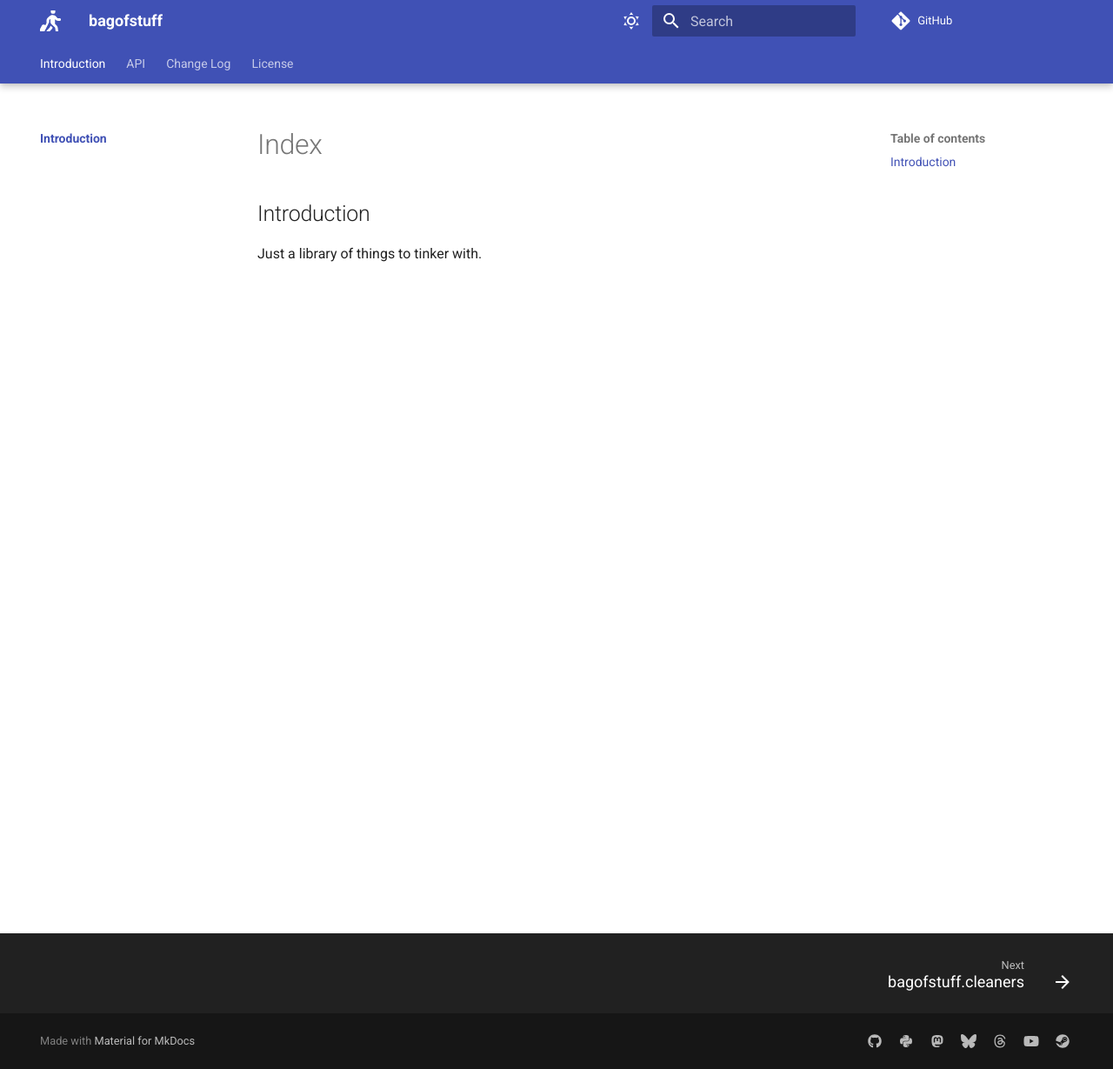
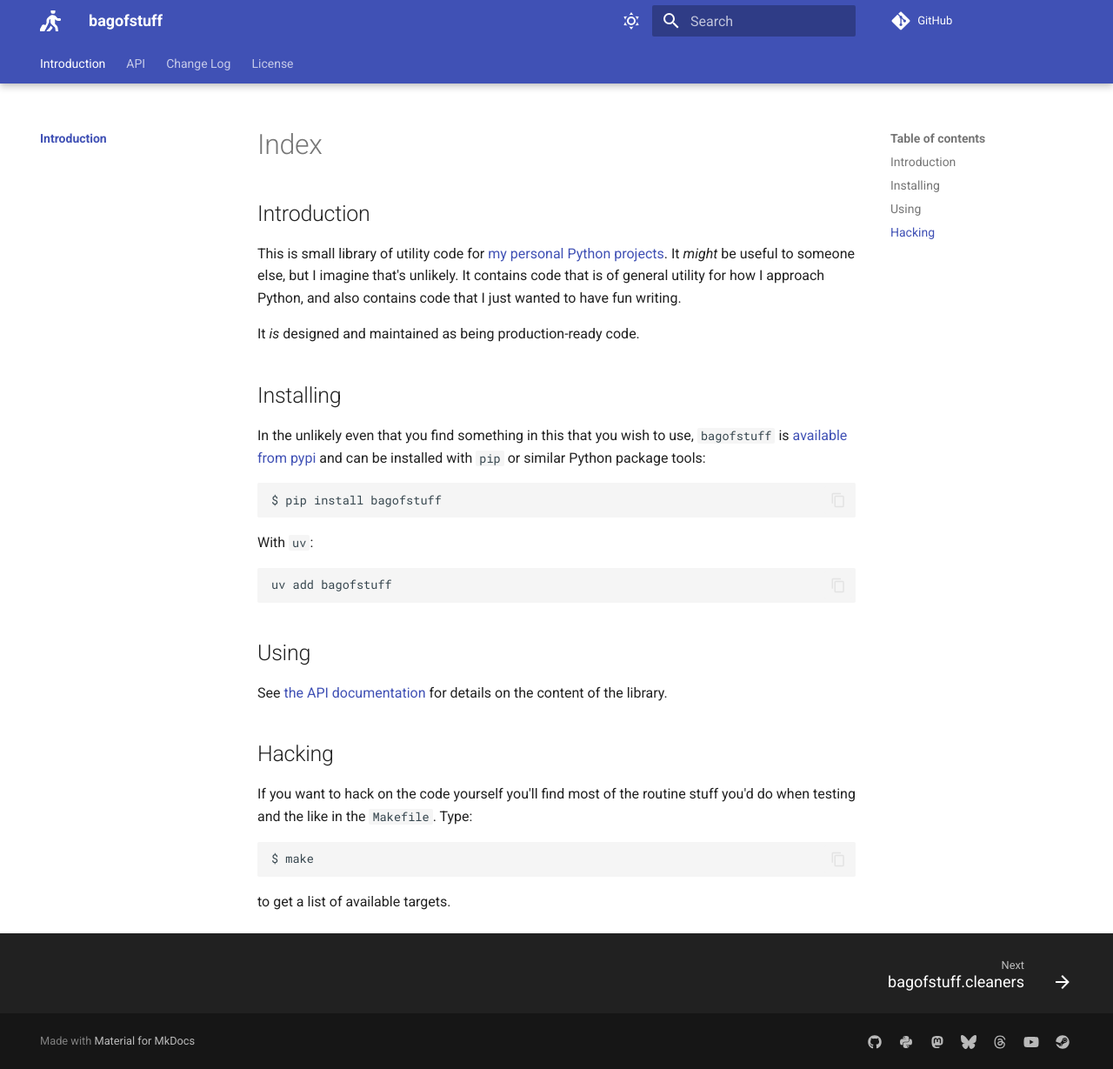
Before and after one commit to davep/bagofstuff, an MkDocs documentation site: the page built from docs/source/index.md, in a window 1280 px wide and 1229 px high. Shown: the whole window at 87% size. Built offline with MkDocs 1.6.1 and Material for MkDocs 9.7.7, drawn with Linux system fonts in a browser that asks for light colours; comment, search, counter and statistics services are not loaded.

Commit message:
:books: Flesh out the README and the docs index

````diff
--- a/docs/source/index.md
+++ b/docs/source/index.md
@@ -1,5 +1,43 @@
 ## Introduction
 
-Just a library of things to tinker with.
+This is small library of utility code for [my personal Python
+projects](https://github.com/davep?tab=repositories&q=&type=source&language=python&sort=).
+It *might* be useful to someone else, but I imagine that's unlikely. It
+contains code that is of general utility for how I approach Python, and also
+contains code that I just wanted to have fun writing.
+
+It *is* designed and maintained as being production-ready code.
+
+## Installing
+
+In the unlikely even that you find something in this that you wish to use,
+`bagofstuff` is [available from pypi](https://pypi.org/project/bagofstuff/)
+and can be installed with `pip` or similar Python package tools:
+
+```shell
+$ pip install bagofstuff
+```
+
+With `uv`:
+
+```shell
+uv add bagofstuff
+```
+
+## Using
+
+See [the API documentation](/library-contents/cleaners/) for details on
+the content of the library.
+
+## Hacking
+
+If you want to hack on the code yourself you'll find most of the routine
+stuff you'd do when testing and the like in the `Makefile`. Type:
+
+```sh
+$ make
+```
+
+to get a list of available targets.
 
 [//]: # (index.md ends here)
````
Also changed, not shown: README.md (+48 -2 lines).
